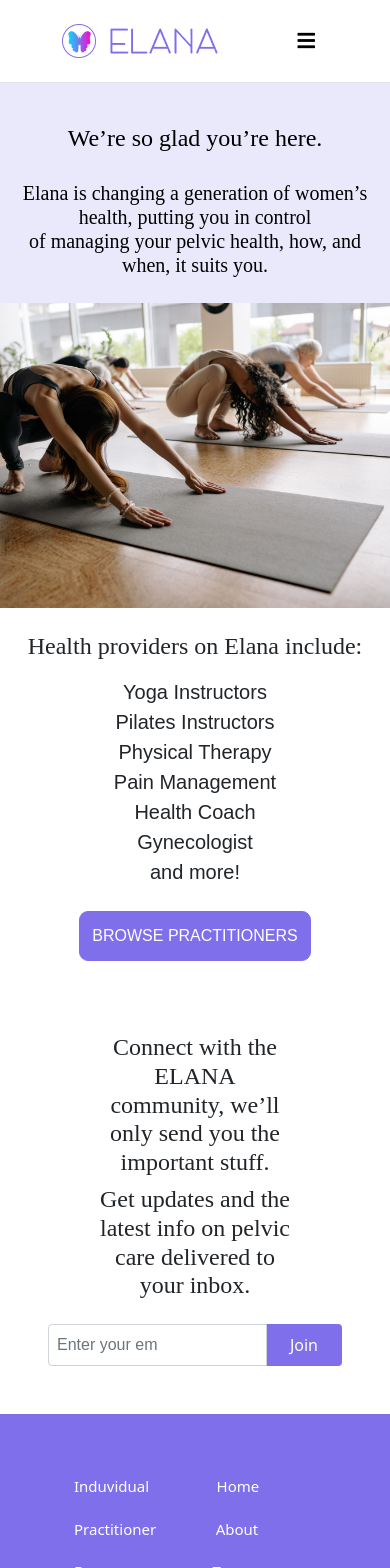
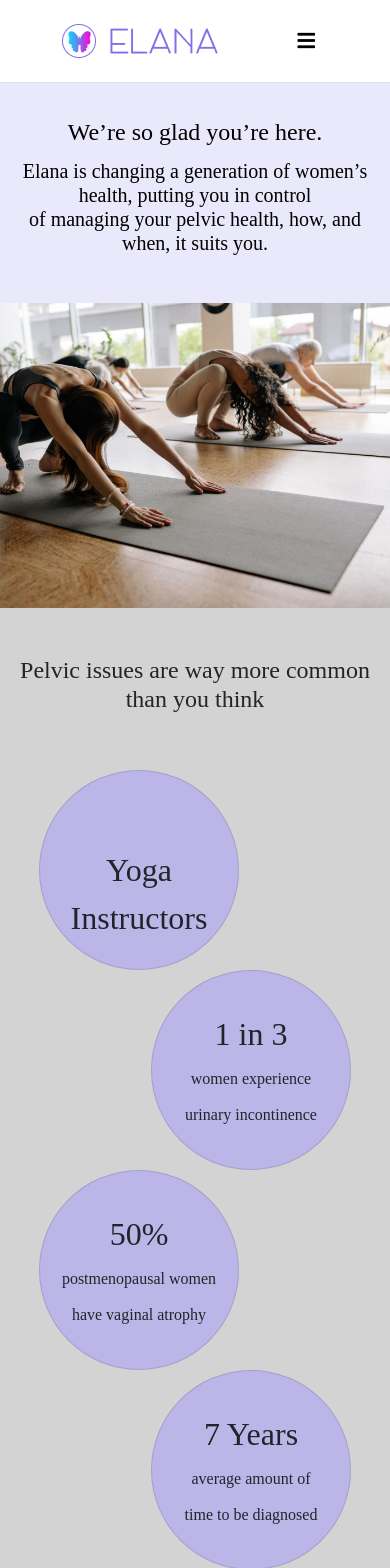
Before and after one commit to MVP-Marketplace/elana-new, a React (Create React App) app in the folder frontend/: page /individualPage in a window 390 px wide. Shown: the top 1568 px of the page. Built offline with nearby package versions, Linux system fonts and the light colour scheme; a web font is replaced by a local one.

Commit message:
some of the fixes done need approval

```diff
--- a/frontend/src/index.css
+++ b/frontend/src/index.css
@@ -516,15 +516,20 @@ span {
 .w-res{
   width: 100%;
 }
+.title-res{
+ margin-top: 10px;
+  padding: 15px;
+}
 
 @media (max-width: 500px) {
   .introtitle {
-    margin-bottom: 35px;
+    margin-bottom: 25px;
     font-size: 20px;
-    padding: 10px;
+    padding: 5px;
   }
   .title-res{
     font-size: 24px;
+   padding: 0px;
   }
   .bgpurple{
     padding: 25px;
@@ -660,6 +665,13 @@ span {
     font-size: 25px ;
   }
 }
+.padi{
+  padding: 30px;
+  margin-top: 35px;
+}
+.homepage-banner-9{
+display: none;
+}
 
 .margin-list {
   margin-left: 5%;
@@ -669,7 +681,16 @@ span {
   .margin-list {
     margin-left: 0;
     margin-top: 0;
+    display: none;
   }
+  .homepage-banner-9{
+    display: block;
+    background: #D3D3D3;
+    }
+    .padi{
+      padding: 0px;
+      margin-top:0px;
+    }
 }
 
 
@@ -711,6 +732,11 @@ span {
 
 @media only screen and (max-width: 479px){
   .bgwhite { width: 90%; height: 100%; }
+  .signupGradientbg2 {
+
+    height: 75vh;
+
+  }
 }
 .inputlogin{
   width: 280px;
@@ -734,7 +760,7 @@ span {
   display: none;
 }
 @media only screen and (max-width: 600px){
-  .bgwhite2 { width: 90%; }
+  .bgwhite2 { width: 90%; margin-top: 35px; }
 }
 .Logores{
   display: none;
--- a/frontend/src/pages/HomePage/IndividualPage.jsx
+++ b/frontend/src/pages/HomePage/IndividualPage.jsx
@@ -1,7 +1,17 @@
 import React, { useEffect, useState } from "react";
 import Image from "../../img/Image.png";
 import "../../index.css";
-import { MDBInputGroup } from "mdb-react-ui-kit";
+
+import {
+  MDBCard,
+  MDBCardBody,
+  MDBCardTitle,
+  MDBCardText,
+  MDBBtn,
+  MDBInputGroup,
+  MDBRow,
+  MDBCol,
+} from "mdb-react-ui-kit";
 import { Link } from "react-router-dom";
 
 export function IndividualPage() {
@@ -29,7 +39,7 @@ export function IndividualPage() {
     <div className="">
       <div className="bgpurple">
         <div className="intro row d-grid">
-          <h1 className="p-3 col-sm title-res">We’re so glad you’re here. </h1>
+          <h1 className="col-sm title-res">We’re so glad you’re here. </h1>
           <h4 className="introtitle p-1 col-sm ">
             Elana is changing a generation of women’s health, putting you in
             control <br />
@@ -41,7 +51,7 @@ export function IndividualPage() {
         <div className="col-sm-12 col-md-6 p-0">
           <img src={Image} className="w-res" alt=""></img>
         </div>
-        <div className="col-sm-12 col-md-6 pl-5 p-4">
+        <div className="col-sm-12 col-md-6 pl-5 padi">
         <div className="margin-list">
           <h3 className="title-1 mb-3 text-al center-text-responsive">Health providers on Elana include:</h3>
 
@@ -63,6 +73,98 @@ export function IndividualPage() {
               </div>
             </div>
         </div>
+      </div>
+      <div className="homepage-banner-9">
+        <h1 className="banner-2-h1 pt-5 px-1 text-center">
+          Pelvic issues are way more common than you think
+        </h1>
+        <div className="py-5">
+          <MDBRow className="d-flex justify-content-evenly">
+            <MDBCol md="3">
+              <div className="d-flex banner-2-circle-1">
+                <MDBCard
+                  className="brand-bg-purple-2 perfect-circle"
+
+                >
+                  <MDBCardBody className="d-flex align-items-center justify-content-center">
+                    <MDBCardText className="text-center text-al ">
+                      <span className="fs-32 text-dark"></span>
+                      <br />
+                      <span className="fs-32 text-dark">
+                      Yoga Instructors
+                        <br />
+
+                      </span>
+                    </MDBCardText>
+                  </MDBCardBody>
+                </MDBCard>
+              </div>
+            </MDBCol>
+            <MDBCol md="3">
+              <div className="d-flex banner-2-circle-2">
+                <MDBCard
+                  className="brand-bg-purple-2 perfect-circle"
+
+                >
+                  <MDBCardBody className="d-flex align-items-center justify-content-center">
+                    <MDBCardText className="text-center text-al">
+                      <span className="fs-32 text-dark">1 in 3</span>
+                      <br />
+                      <span className="fs-16 text-dark">
+                        women experience
+                        <br />
+                        urinary incontinence
+                      </span>
+                    </MDBCardText>
+                  </MDBCardBody>
+                </MDBCard>
+              </div>
+            </MDBCol>
+            <MDBCol md="3">
+              <div className="d-flex banner-2-circle-3">
+                <MDBCard
+                  className="brand-bg-purple-2 perfect-circle"
+
+                >
+                  <MDBCardBody className="d-flex align-items-center justify-content-center">
+                    <MDBCardText className="text-center text-al">
+                      <span className="fs-32 text-dark">50%</span>
+                      <br />
+                      <span className="fs-16 text-dark">
+                        postmenopausal women
+                        <br />
+                        have vaginal atrophy
+                      </span>
+                    </MDBCardText>
+                  </MDBCardBody>
+                </MDBCard>
+              </div>
+            </MDBCol>
+            <MDBCol md="3">
+              <div className="d-flex banner-2-circle-4">
+                <MDBCard
+                  className="brand-bg-purple-2 perfect-circle"
+
+                >
+                  <MDBCardBody className="d-flex align-items-center justify-content-center">
+                    <MDBCardText className="text-center text-al">
+                      <span className="fs-32 text-dark">7 Years</span>
+                      <br />
+                      <span className="fs-16 text-dark">
+                        average amount of
+                        <br />
+                        time to be diagnosed
+                      </span>
+                    </MDBCardText>
+                  </MDBCardBody>
+                </MDBCard>
+              </div>
+            </MDBCol>
+          </MDBRow>
+        </div>
+        <h3 className="pt-4 pb-5 text-center fs-32 text-al hidden">
+          Pain is never normal. Many women suffer in silence.
+        </h3>
       </div>
       <div className="individual-page-banner-3 p-5">
         <h1 className="px-5 text-center text-al fs-24">
```
